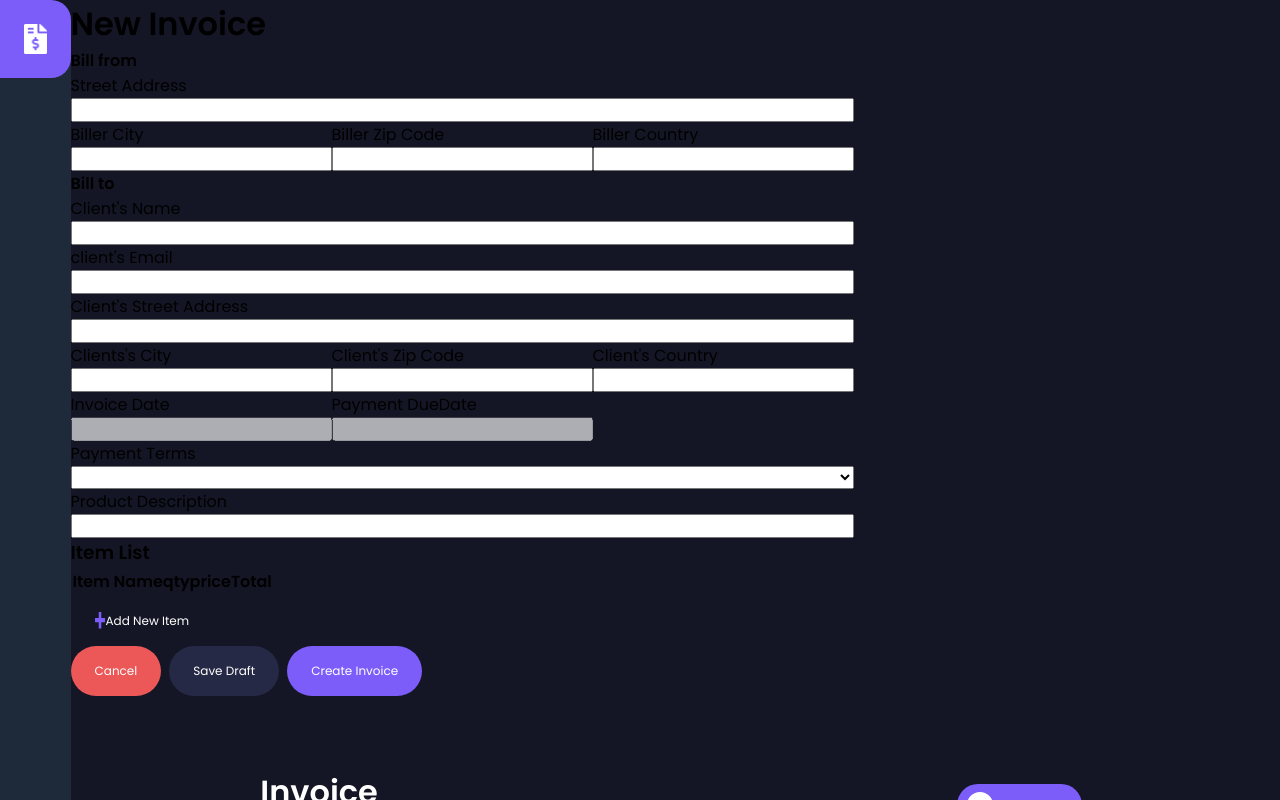
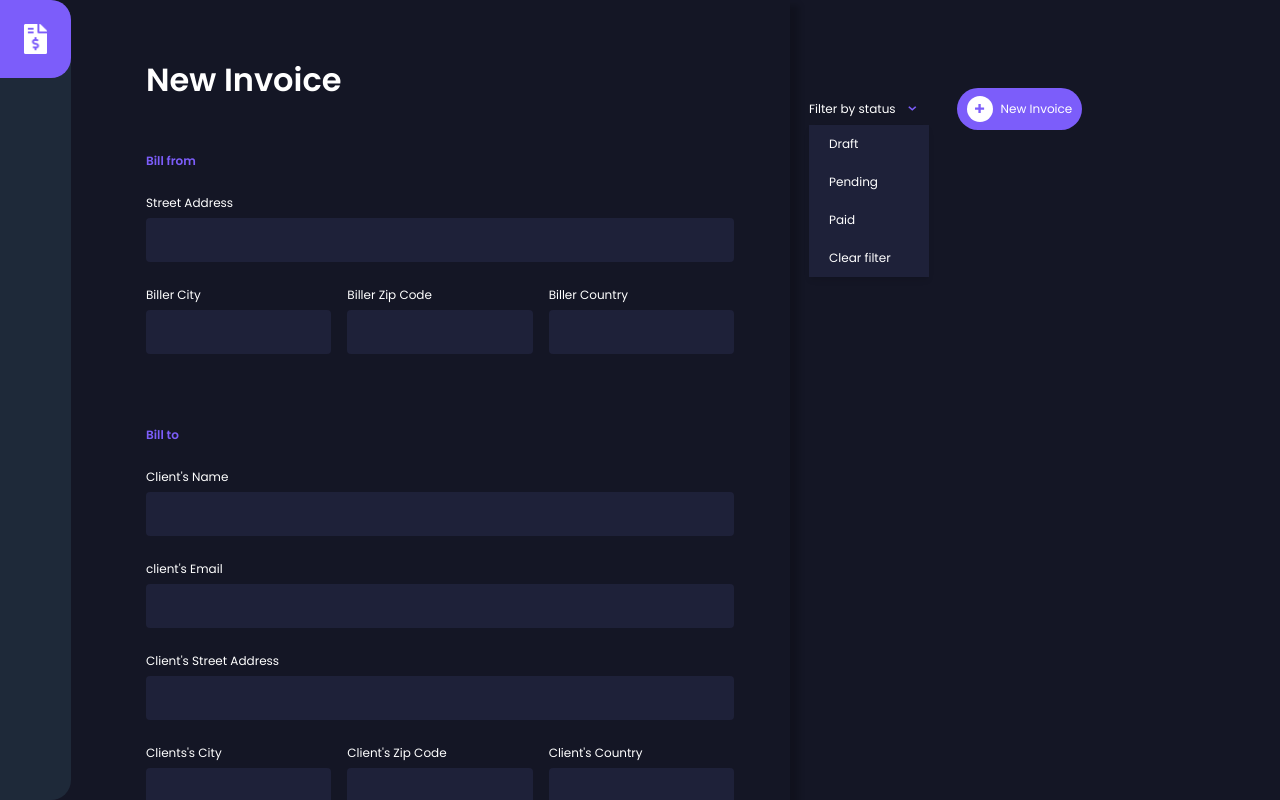
Before and after one commit to uma-victor1/invoice-app, a Vue app: page / in a window 1280 px wide. Shown: the top 800 px of the page. Built offline with nearby package versions, Linux system fonts and the light colour scheme.

Commit message:
Added style in invoiceModal Component

```diff
--- a/src/components/InvoiceModal.vue
+++ b/src/components/InvoiceModal.vue
@@ -1,5 +1,5 @@
 <template>
-  <div @click="checkClick" ref="invoiceWrap" class="invoice-wrap flex flx-column">
+  <div @click="checkClick" ref="invoiceWrap" class="invoice-wrap flex flex-column">
     <form @submit.prevent="submitForm" class="invoice-content">
       <h1>New Invoice</h1>
 
@@ -92,7 +92,7 @@
           <table class="item-list">
             <tr class="table-heading flex">
               <th class="item-name">Item Name</th>
-              <th class=" qty">qty</th>
+              <th class="qty">qty</th>
               <th class="price">price</th>
               <th class="total">Total</th>
             </tr>
@@ -158,6 +158,141 @@ export default {
 }
 </script>
 
-<style>
-
+<style lang="scss" scoped>
+.invoice-wrap {
+  position: fixed;
+  top: 0;
+  left: 0;
+  width: 100%;
+  height: 100vh;
+  overflow: scroll;
+  &::-webkit-scrollbar {
+    display: none;
+  }
+  @media (min-width: 900px) {
+    left: 90px;
+  }
+  .invoice-content {
+    position: relative;
+    padding: 56px;
+    max-width: 700px;
+    width: 100%;
+    background-color: #141625;
+    color: #fff;
+    box-shadow: 10px 4px 6px -1px rgba(0, 0, 0, 0.2), 0 2px 4px -1px rgba(0, 0, 0, 0.06);
+    h1 {
+      margin-bottom: 48px;
+      color: #fff;
+    }
+    h3 {
+      margin-bottom: 16px;
+      font-size: 18px;
+      color: #777f98;
+    }
+    h4 {
+      color: #7c5dfa;
+      font-size: 12px;
+      margin-bottom: 24px;
+    }
+    // Bill To / Bill From
+    .bill-to,
+    .bill-from {
+      margin-bottom: 48px;
+      .location-details {
+        gap: 16px;
+        div {
+          flex: 1;
+        }
+      }
+    }
+    // Invoice Work
+    .invoice-work {
+      .payment {
+        gap: 24px;
+        div {
+          flex: 1;
+        }
+      }
+      .work-items {
+        .item-list {
+          width: 100%;
+          // Item Table Styling
+          .table-heading,
+          .table-items {
+            gap: 16px;
+            font-size: 12px;
+            .item-name {
+              flex-basis: 50%;
+            }
+            .qty {
+              flex-basis: 10%;
+            }
+            .price {
+              flex-basis: 20%;
+            }
+            .total {
+              flex-basis: 20%;
+              align-self: center;
+            }
+          }
+          .table-heading {
+            margin-bottom: 16px;
+            th {
+              text-align: left;
+            }
+          }
+          .table-items {
+            position: relative;
+            margin-bottom: 24px;
+            img {
+              position: absolute;
+              top: 15px;
+              right: 0;
+              width: 12px;
+              height: 16px;
+            }
+          }
+        }
+        .button {
+          color: #fff;
+          background-color: #252945;
+          align-items: center;
+          justify-content: center;
+          width: 100%;
+          img {
+            margin-right: 4px;
+          }
+        }
+      }
+    }
+    .save {
+      margin-top: 60px;
+      div {
+        flex: 1;
+      }
+      .right {
+        justify-content: flex-end;
+      }
+    }
+  }
+  .input {
+    margin-bottom: 24px;
+  }
+  label {
+    font-size: 12px;
+    margin-bottom: 6px;
+  }
+  input,
+  select {
+    width: 100%;
+    background-color: #1e2139;
+    color: #fff;
+    border-radius: 4px;
+    padding: 12px 4px;
+    border: none;
+    &:focus {
+      outline: none;
+    }
+  }
+}
 </style>
```
